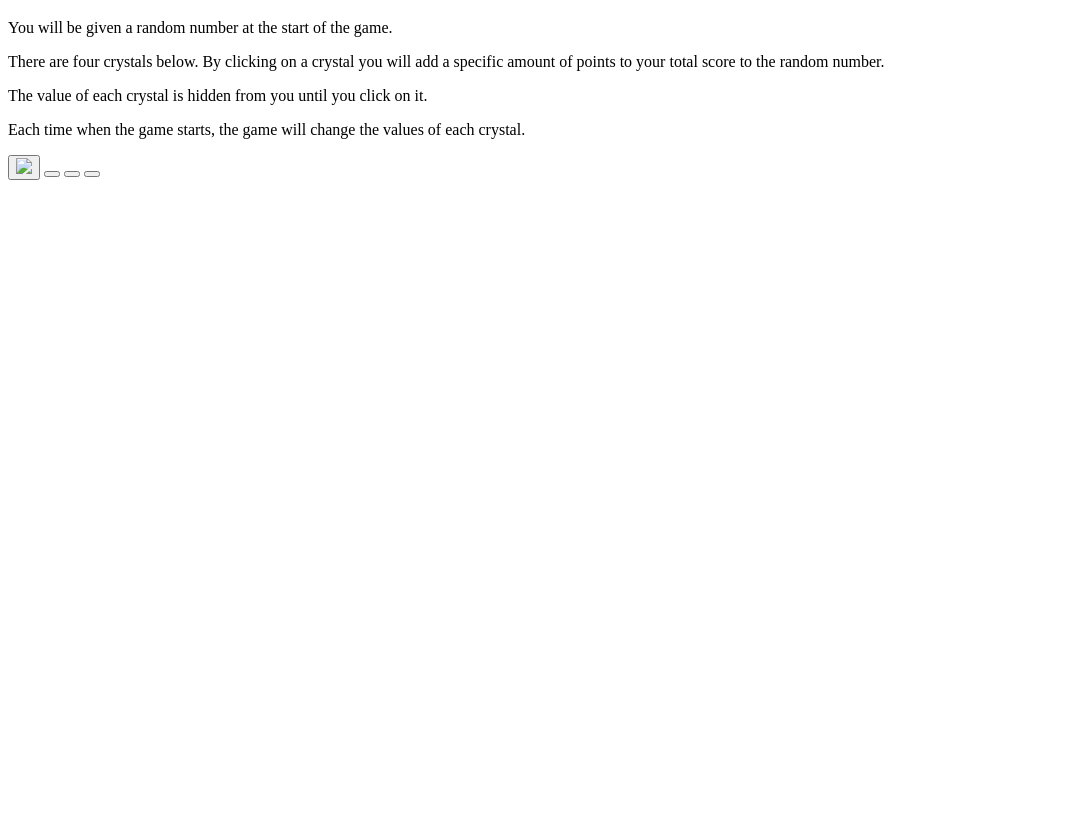
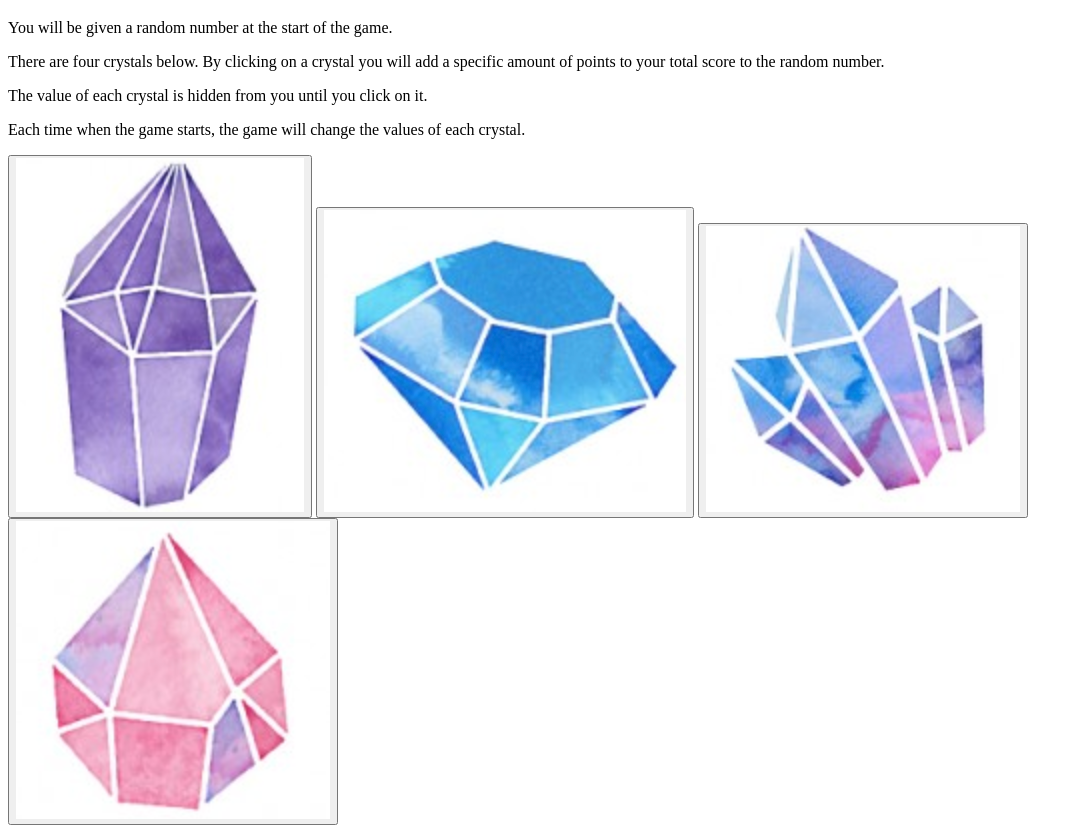
Before and after one commit to EWeb-327/unit-4-game, a plain HTML site: page index.html in a window 1280 px wide. Shown: the part 61-894 px from the top of the page, without its empty margins (0-1083 px from the left). Before the commit the page ends 800 px from the top, so only its background shows below. Drawn offline with Linux system fonts and the light colour scheme.

Commit message:
updated index.html to link images, css files, and JS.

```diff
--- a/assets/css/style.css
+++ b/assets/css/style.css
@@ -0,0 +1,4 @@
+img {
+    background: transparent;
+    border: none;
+}
--- a/index.html
+++ b/index.html
@@ -4,6 +4,8 @@
   <meta charset="UTF-8">
   <meta name="viewport" content="width=device-width, initial-scale=1.0">
   <meta http-equiv="X-UA-Compatible" content="ie=edge">
+  <link rel="stylesheet" href="assets/css/reset.css">
+  <link rel="stylesheet" href="/assets/css/style.css">
   <title>Document</title>
   <!-- CSS link -->
   <!-- jQuery -->
@@ -22,14 +24,14 @@
         <p id="losses"></p>
     </div>
     <section id="buttons">
-        <button class="crystal"><img src="assets/images/crystal1"/> </button>
-        <button class="crystal"></button>
-        <button class="crystal"></button>
-        <button class="crystal"></button>
+        <button class="crystal"><img src="/assets/images/crystal1.png"/> </button>
+        <button class="crystal"><img src="/assets/images/crystal2.png"/></button>
+        <button class="crystal"><img src="/assets/images/crystal3.png"/> </button>
+        <button class="crystal"><img src="/assets/images/crystal4.png"/></button>
     </section>
 
 
-  <script src="">
+  <script type="text/javascript" src="game.js">
   /*
     GLOBAL VARS
       var targetScore = ''
```
Also changed, not shown: assets/javascript/game.js (+63 -0 lines).
